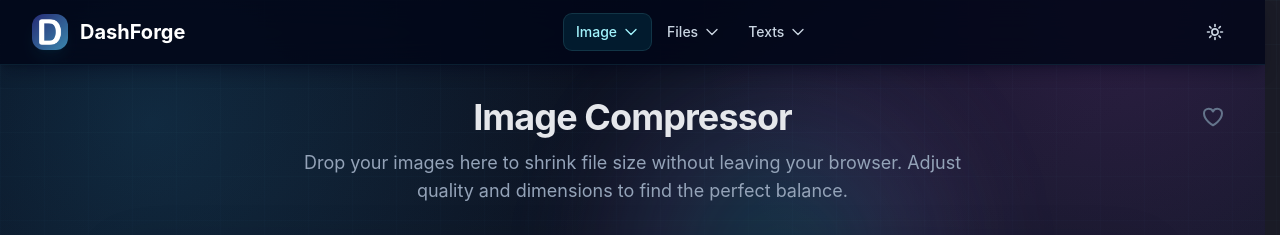
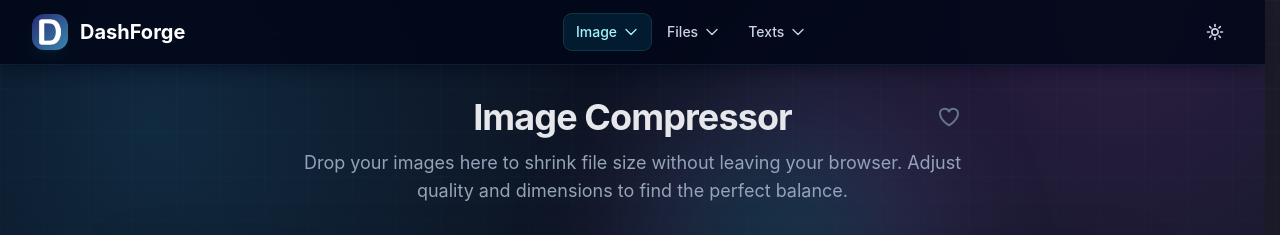
Before and after one commit to carleoj/dashforge, a Vue app: page /compress in a window 1280 px wide. Shown: the top 235 px of the page. Built offline with nearby package versions, Linux system fonts and the light colour scheme.

Commit message:
fixed like button on img compressor

```diff
--- a/src/views/CompressView.vue
+++ b/src/views/CompressView.vue
@@ -191,7 +191,10 @@ const downloadAll = () => {
 <template>
   <div class="space-y-8">
     <!-- Page header -->
-    <div class="text-center max-w-2xl mx-auto">
+    <div class="text-center max-w-2xl mx-auto relative">
+      <h1 class="text-3xl sm:text-4xl font-bold tracking-tight transition-colors" :class="isDark ? 'text-slate-900' : 'text-[#1a1a1a]'">
+        Image Compressor
+      </h1>
       <button
         @click="toggleLike(toolId)"
         class="absolute top-0 right-0 p-2 rounded-lg transition-colors cursor-pointer"
@@ -210,9 +213,6 @@ const downloadAll = () => {
           <path stroke-linecap="round" stroke-linejoin="round" d="M21 8.25c0-2.485-2.099-4.5-4.688-4.5-1.935 0-3.597 1.126-4.312 2.733-.715-1.607-2.377-2.733-4.313-2.733C5.1 3.75 3 5.765 3 8.25c0 7.22 9 12 9 12s9-4.78 9-12Z" />
         </svg>
       </button>
-      <h1 class="text-3xl sm:text-4xl font-bold tracking-tight transition-colors" :class="isDark ? 'text-slate-900' : 'text-[#1a1a1a]'">
-        Image Compressor
-      </h1>
       <p class="mt-3 text-base sm:text-lg transition-colors" :class="isDark ? 'text-slate-500' : 'text-[var(--text-secondary)]'">
         Drop your images here to shrink file size without leaving your browser.
         Adjust quality and dimensions to find the perfect balance.
```
